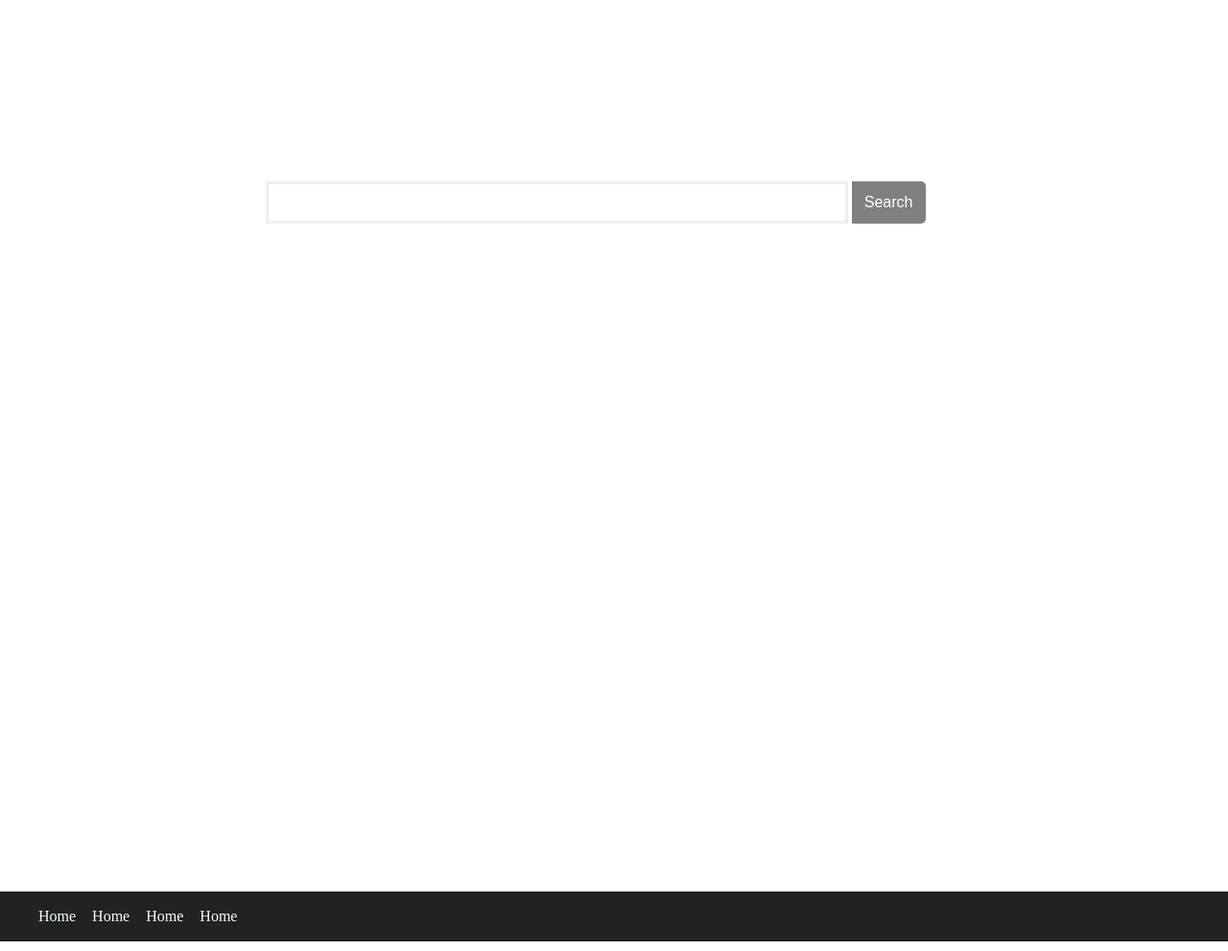
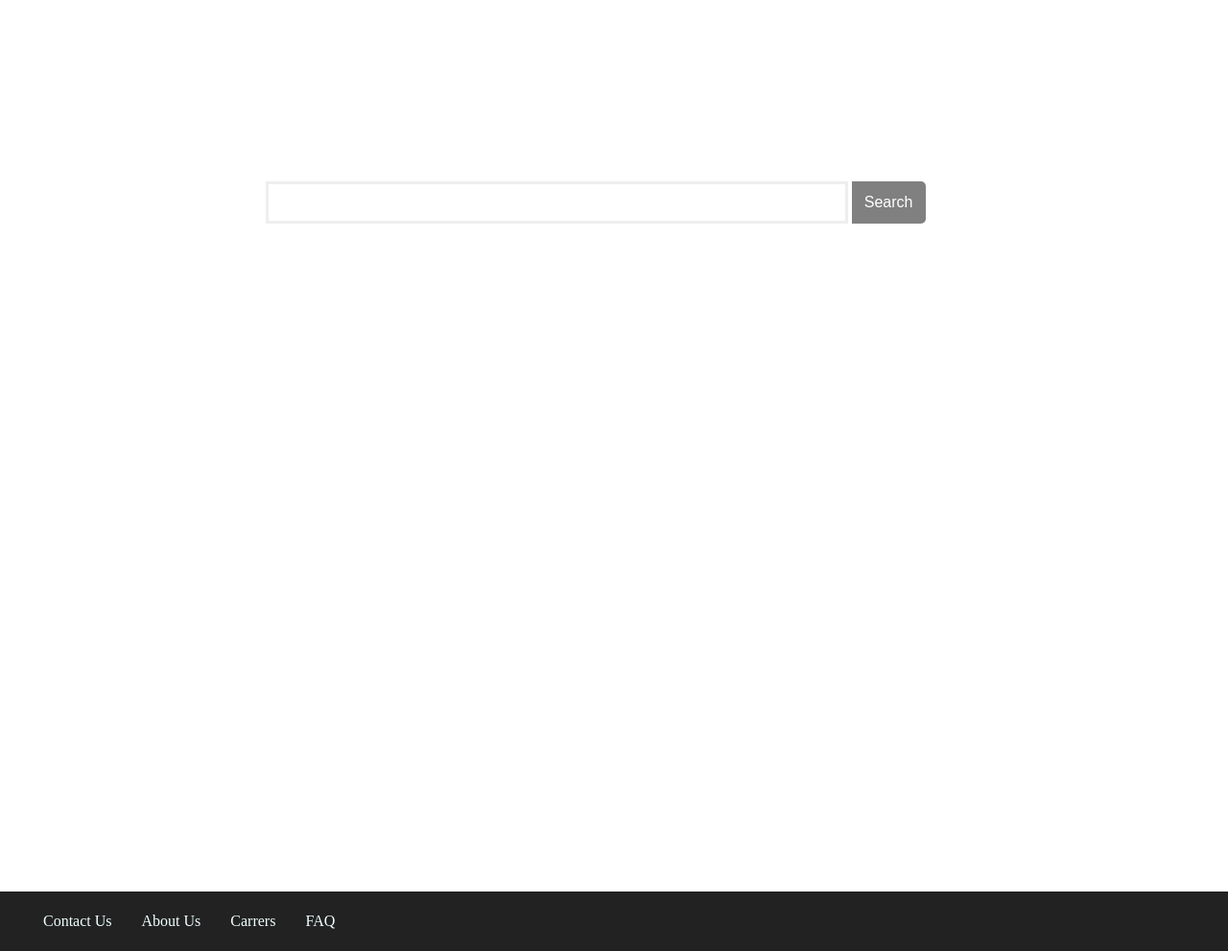
Before and after one commit to codewitcher/best_deals, a plain HTML site: page index.html in a window 1280 px wide. Shown: the part 83-1074 px from the top of the page at 96% size. Drawn offline with Linux system fonts and the light colour scheme.

Commit message:
footer updated

```diff
--- a/index.html
+++ b/index.html
@@ -31,18 +31,16 @@
             </form>
         </div>
     </div>
+    <footer>
+            <div>
+                <ul >
+                    <li><a href="">Contact Us</a></li>
+                    <li><a href="">About Us</a></li>
+                    <li><a href="">Carrers</a></li>
+                    <li><a href="">FAQ</a></li>
+                </ul>
+            </div>
 
-</body>
-    <footer>
-        <div>
-            <ul id="foot">
-                <li><a href="">Home</a></li>
-                <li><a href="">Home</a></li>
-                <li><a href="">Home</a></li>
-                <li><a href="">Home</a></li>
-            </ul>
-        </div>
-
-    </footer>
-
+        </footer>
+    </body>
 </html>
--- a/style_sheet.css
+++ b/style_sheet.css
@@ -118,6 +118,7 @@ footer{
     width: 100%;
     padding: 1px 0px;
     background-color: #222;
+    z-index: -1;
 
 }
 footer ul li a{
@@ -129,5 +130,14 @@ footer ul{
 }
 footer ul li{
     display: inline-block;
-    margin-right: 13;
+    margin-right: 17px;
+    padding: 5px;
+    font-weight: 200;
 }
+footer ul li:hover{
+    bottom: 10px;
+    -webkit-transition-duration: 0.2;
+    transition-duration: 0.3s;
+
+
+}
```
